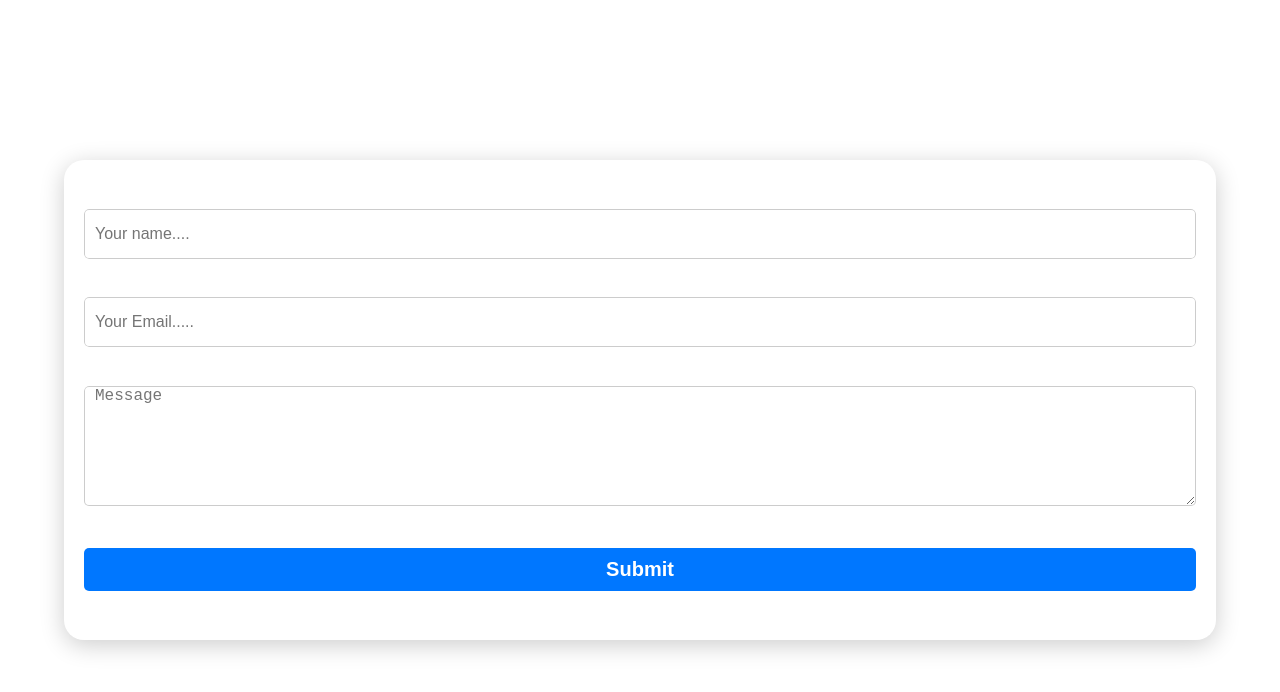
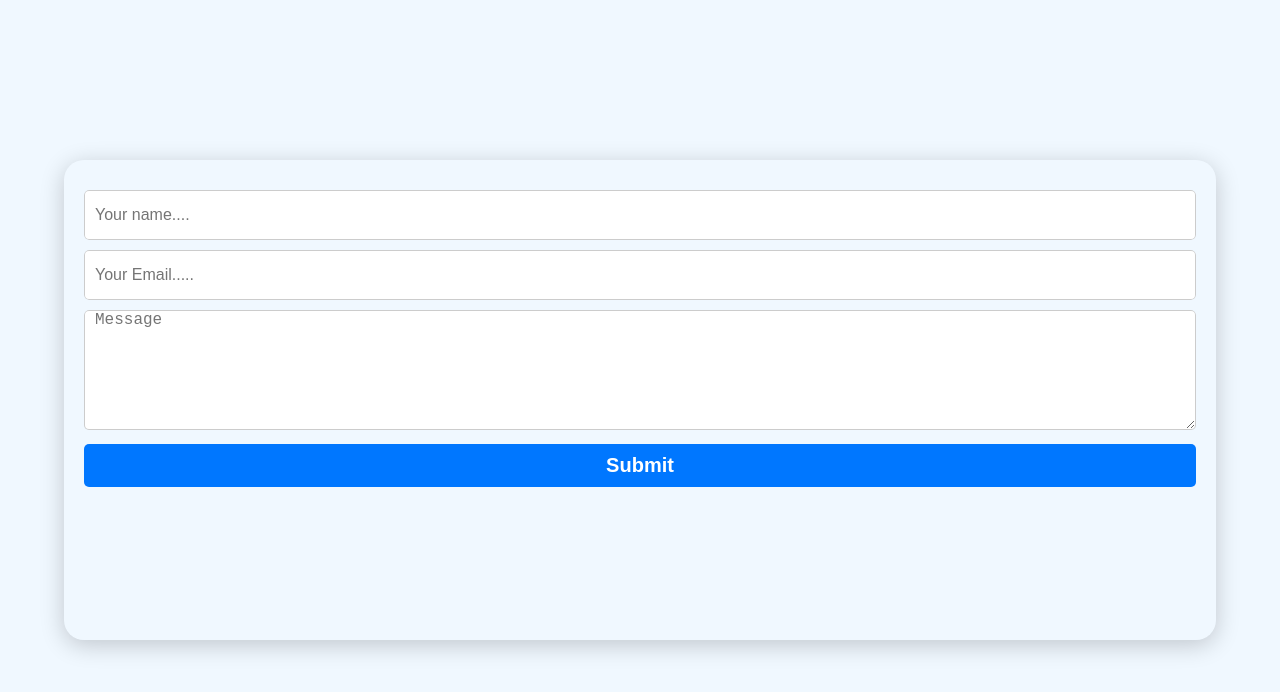
Before and after one commit to ZAINKHAN25/Login-page-with-firebase, a plain HTML site: page index.html in a window 1280 px wide. Drawn offline with Linux system fonts and the light colour scheme.

Commit message:
responsive banane ki kosish ki mene

```diff
--- a/styles.css
+++ b/styles.css
@@ -10,6 +10,7 @@ body{
   display: flex;
   justify-content: center;
   align-items: center;
+  background-color: aliceblue;
 }
 
 .container{
@@ -108,3 +109,11 @@ body{
   font-weight: 900;
   display: none;
 }
+
+
+@media (min-width: 500px) {
+  .container form{
+    display: block !important;
+  }
+
+}
```
